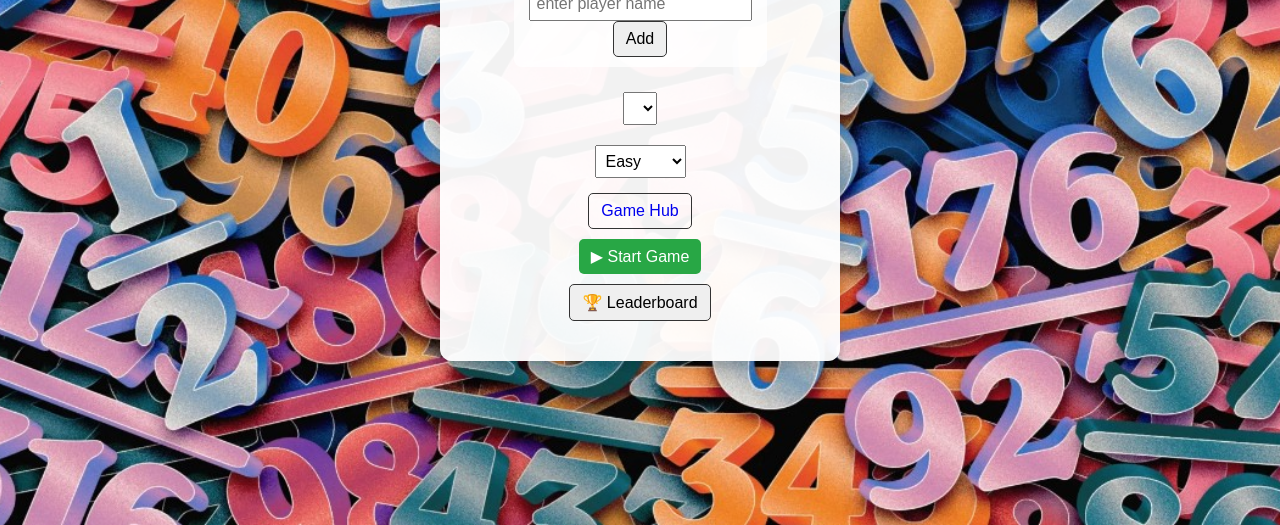
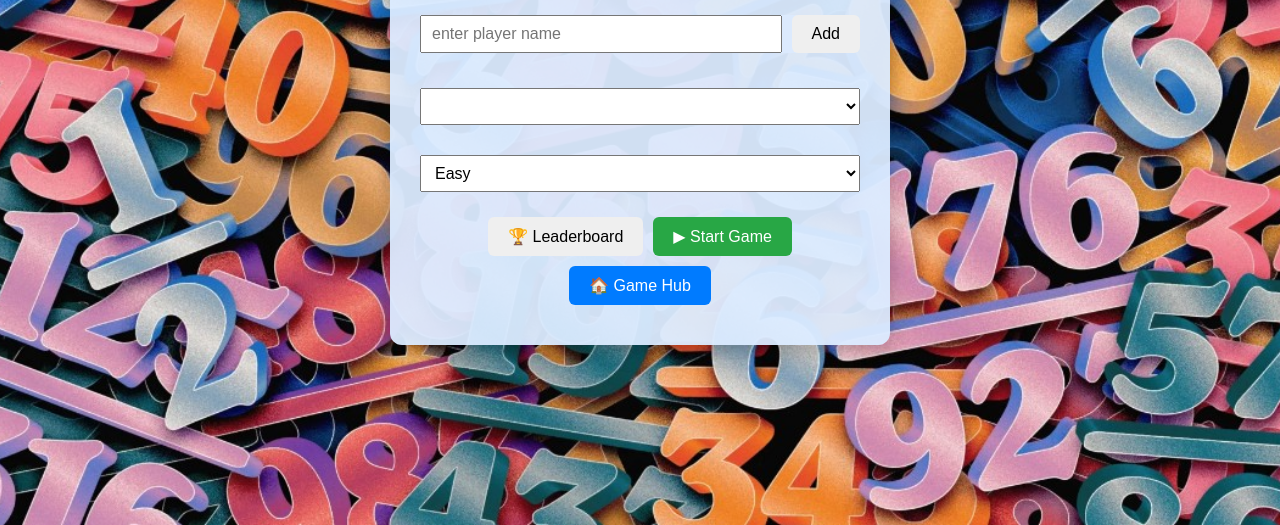
Before and after one commit to mattb19849768/sudoku, a plain HTML site: page index.html in a window 1280 px wide. Shown: the part 275-800 px from the top of the page. Drawn offline with Linux system fonts and the light colour scheme.

Commit message:
Add files via upload

```diff
--- a/index.html
+++ b/index.html
@@ -19,21 +19,27 @@
     </div>
 
     <select id="playerSelect"></select>
-
     <select id="difficulty">
         <option value="easy">Easy</option>
         <option value="medium">Medium</option>
         <option value="hard">Hard</option>
     </select>
-  <a href="https://mattb19849768.github.io/Game-hub/" id="gameHub" class="button" style="text-decoration: none;">Game Hub</a>
+
+    <div class="button-row">
+
+        <button id="leaderboardBtn">🏆 Leaderboard</button>
         <button id="playBtn" class="greenBtn">▶ Start Game</button>
-        <button id="leaderboardBtn">🏆 Leaderboard</button>
+
+		        <a href="https://mattb19849768.github.io/Game-hub/" id="gameHub" class="button">🏠 Game Hub</a>
     </div>
+</div>
+
 </div>
 
 
 <!-- Game Screen -->
 <div id="screen-game" class="hidden">
+    <div class="game-container">
     <div class="game-header">
         <div id="gameInfo">
             Player: <span id="currentPlayerDisplay"></span> |
@@ -67,6 +73,7 @@
 
     <canvas id="fx"></canvas>
 </div>
+</div>
 
 <!-- Win Modal -->
 <div id="winModal" class="hidden">
--- a/style.css
+++ b/style.css
@@ -47,20 +47,84 @@ button.greenBtn {
   text-align: center;
 }
 
+/* ---------------- Home Container ---------------- */
+.home-container {
+    background-color: rgba(220, 235, 255, 0.95); /* very pale blue */
+    padding: 40px 30px;
+    border-radius: 12px;
+    display: flex;
+    flex-direction: column;
+    align-items: center;
+    gap: 20px;
+    max-width: 500px;
+    width: 90%;
+    box-shadow: 0 6px 20px rgba(0,0,0,0.25);
+    text-align: center;
+}
+
 /* ---------------- Player / Difficulty ---------------- */
 .player-area {
+    display: flex;
+    width: 100%;
+    gap: 10px;
     margin-bottom: 10px;
 }
 
-#playerNameInput {
-    padding: 6px;
+.player-area input {
+    flex: 1;
+    padding: 8px 10px;
     font-size: 1rem;
 }
 
+.player-area button {
+    padding: 8px 15px;
+    font-size: 1rem;
+    cursor: pointer;
+}
+
 select {
-    padding: 6px;
+    width: 100%;
+    padding: 8px 10px;
     font-size: 1rem;
-    margin: 5px;
+    margin: 5px 0;
+}
+
+/* ---------------- Button Row ---------------- */
+.button-row {
+    display: flex;
+    gap: 10px;
+    flex-wrap: wrap;
+    justify-content: center;
+    width: 100%;
+}
+
+.home-container button,
+.home-container a.button {
+    padding: 10px 20px;
+    font-size: 1rem;
+    border-radius: 6px;
+    border: none;
+    cursor: pointer;
+    text-decoration: none;
+    text-align: center;
+    transition: 0.2s;
+}
+
+.home-container .greenBtn {
+    background-color: #28a745;
+    color: white;
+}
+
+.home-container .greenBtn:hover,
+.home-container button:hover,
+.home-container a.button:hover {
+    opacity: 0.9;
+}
+
+/* Optional: heading */
+.home-container h1 {
+    font-size: 2.2rem;
+    margin-bottom: 10px;
 }
 
 /* ---------------- Game Header ---------------- */
@@ -69,8 +133,14 @@ select {
     flex-direction: column;
     align-items: center;
     margin-bottom: 10px;
+
+    /* Add this for background behind text */
+    background-color: rgba(255, 255, 255, 0.8); /* semi-transparent white */
+    padding: 10px 15px;
+    border-radius: 8px;
 }
 
+/* ---------------- Game Buttons ---------------- */
 .game-buttons {
     display: flex;
     flex-wrap: wrap;
@@ -188,48 +258,78 @@ select {
     text-align:center;
 }
 
+/* ---------------- Panels & Transparency ---------------- */
+#sudoku, .game-buttons, #numpad {
+    background-color: rgba(255,255,255,0.85);
+    border-radius: 8px;
+}
+
+.player-area {
+    background-color: rgba(220, 235, 255, 0.85); /* semi-transparent pale blue */
+    border-radius: 8px;
+    display: flex;
+    width: 100%;
+    gap: 10px;
+    margin-bottom: 10px;
+    align-items: center;
+}
+
+.game-buttons {
+	    background-color: rgba(220, 235, 255, 0.85); /* semi-transparent pale blue */
+}
+
 /* ---------------- Responsive ---------------- */
 @media(max-width: 600px){
     #sudoku { width: 90vw; }
     .game-buttons button { font-size: 0.9rem; padding: 6px 10px; min-width: 60px; }
     #numpad button { width: 45px; height: 45px; font-size: 1.3rem; }
 }
-#sudoku, .game-buttons, #numpad {
-    background-color: rgba(255,255,255,0.85);
-    border-radius: 8px;
-    padding: 5px;
+
+.home-container a.button {
+    display: flex;
+    align-items: center;
+    justify-content: center;
+    gap: 5px; /* space between icon and text */
+    padding: 10px 20px;
+    font-size: 1rem;
+    border-radius: 6px;
+    background-color: #007bff; /* blue, like Leaderboard */
+    color: white;
+    text-decoration: none;
+    border: none;
+    cursor: pointer;
+    transition: 0.2s;
 }
-.game-header {
-    display: flex;
-    flex-direction: column;
-    align-items: center;
-    margin-bottom: 10px;
 
-    /* Add this for background behind text */
-    background-color: rgba(255, 255, 255, 0.8); /* semi-transparent white */
-    padding: 10px 15px;
-    border-radius: 8px;
+.home-container a.button:hover {
+    background-color: #0069d9;
 }
-.player-area {
-    display: flex;
-    flex-direction: column;
-    align-items: center;
-    margin-bottom: 10px;
 
-    /* Add this for background behind text */
-    background-color: rgba(255, 255, 255, 0.8); /* semi-transparent white */
-    padding: 10px 15px;
-    border-radius: 8px;
-}
-.home-container {
-    background-color: rgba(255, 255, 255, 0.95); /* almost solid white */
-    padding: 40px 30px;
+.game-container {
+    background-color: rgba(220, 235, 255, 0.95); /* same pale blue as home panel */
+    padding: 20px 25px;
     border-radius: 12px;
     display: flex;
     flex-direction: column;
     align-items: center;
-    gap: 10px;
-    max-width: 400px;
-    width: 90%;
-    box-shadow: 0 4px 15px rgba(0,0,0,0.2);
+    gap: 15px;
+    max-width: 550px;
+    width: 95%;
+    box-shadow: 0 6px 20px rgba(0,0,0,0.25);
 }
+
+/* Ensure game-header and numpad are consistent */
+.game-header {
+    width: 100%;
+    background-color: rgba(220, 235, 255, 0); /* transparent because the panel now provides background */
+    padding: 0;
+    border-radius: 0;
+    margin-bottom: 0;
+}
+
+#numpad {
+    width: 100%;
+    background-color: rgba(220, 235, 255, 0); /* transparent to rely on panel */
+    padding: 0;
+    border-radius: 0;
+}
```
Lines whose indentation alone changed are shown as unchanged.
